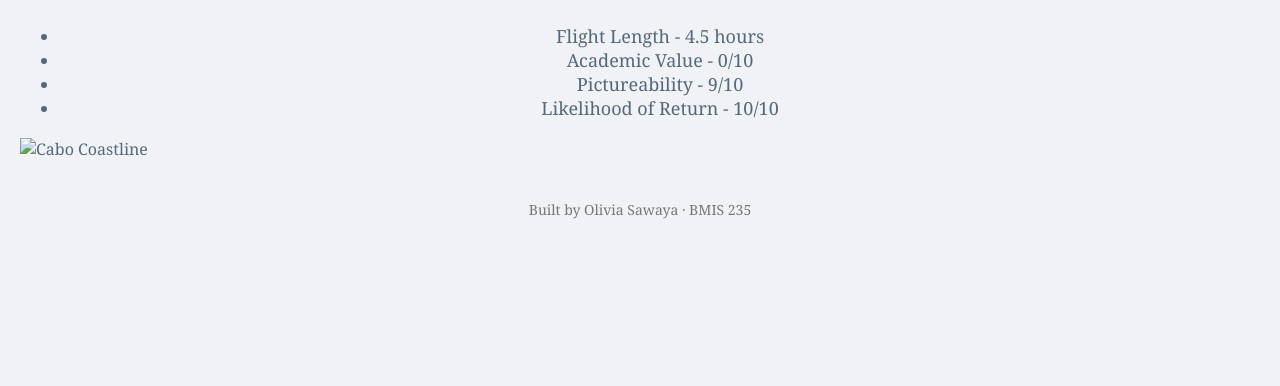
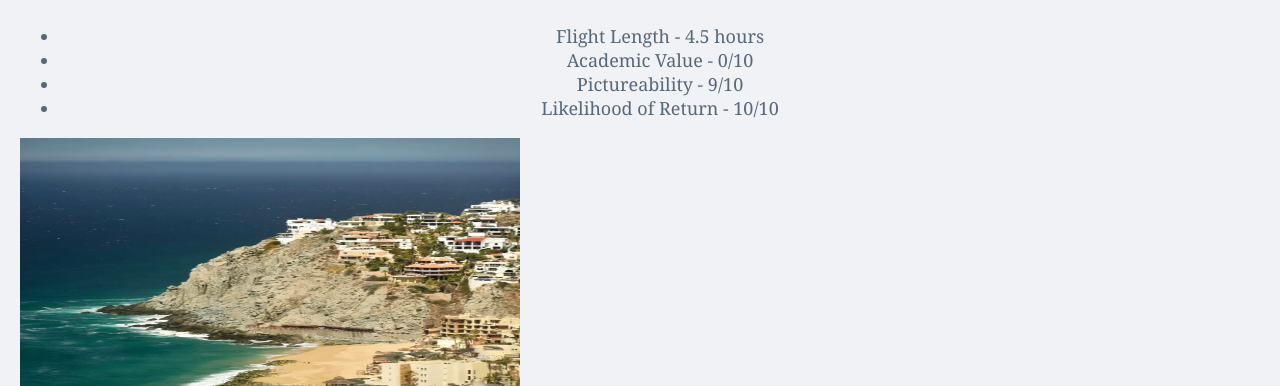
Before and after one commit to osawaya/bmis235-html-3, a plain HTML site: page page1.html in a window 1280 px wide. Shown: the part 414-800 px from the top of the page. Drawn offline with Linux system fonts and the light colour scheme.

Commit message:
Update image source path in page1.html

```diff
--- a/page1.html
+++ b/page1.html
@@ -37,7 +37,7 @@
   <li>Pictureability - 9/10</li>
   <li>Likelihood of Return - 10/10</li>
 </ul>
-<a><img src = "Screenshot 2026-11-18 162659.png" width = "500" height = "300" alt = "Cabo Coastline"></a>
+<a><img src= "img/Screenshot 2026-11-18 162659.png" width = "500" height = "300" alt= "Cabo Coastline"></a>
 
 <!-- Footer: fill in your name -->
 <footer>Built by Olivia Sawaya &middot; BMIS 235</footer>
```
